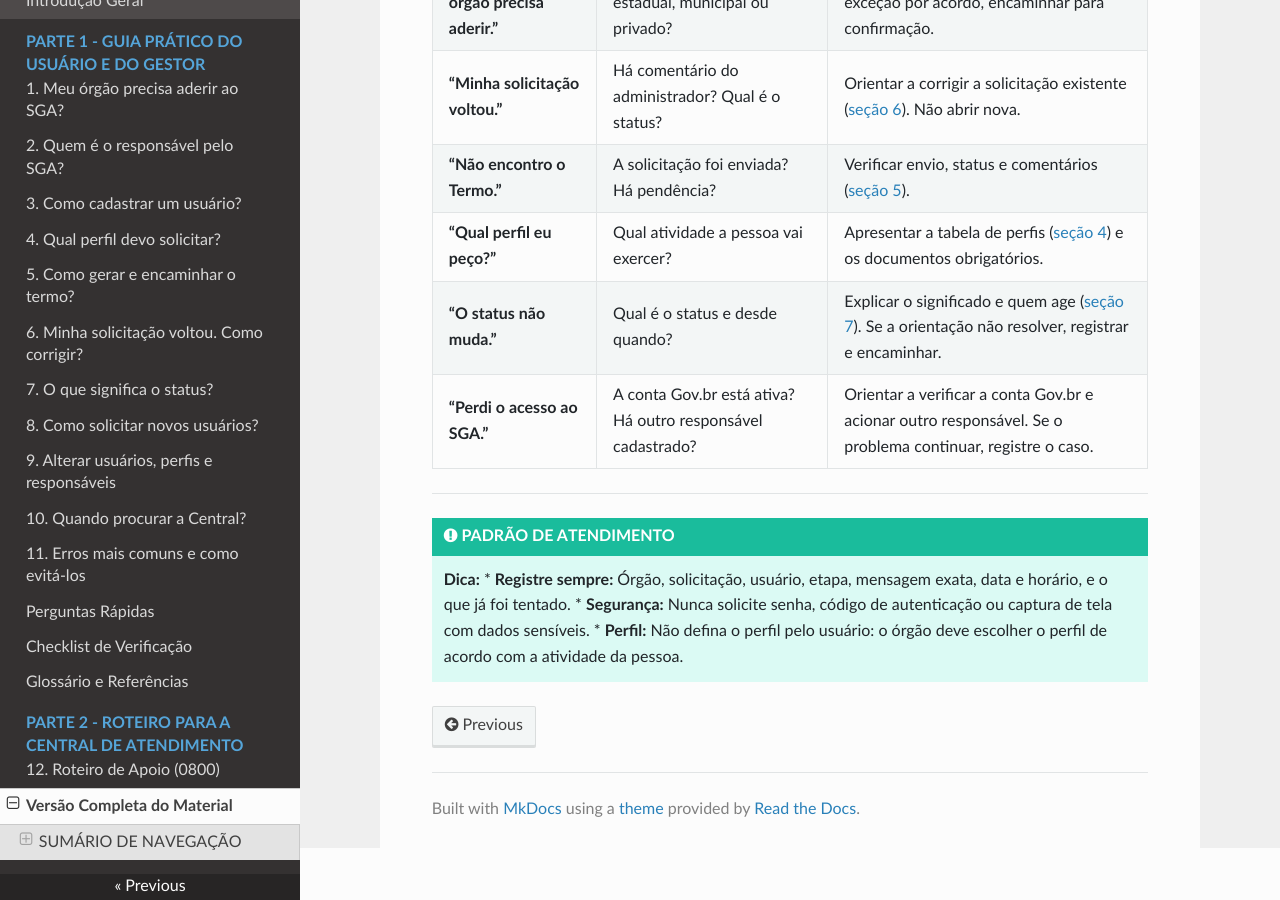
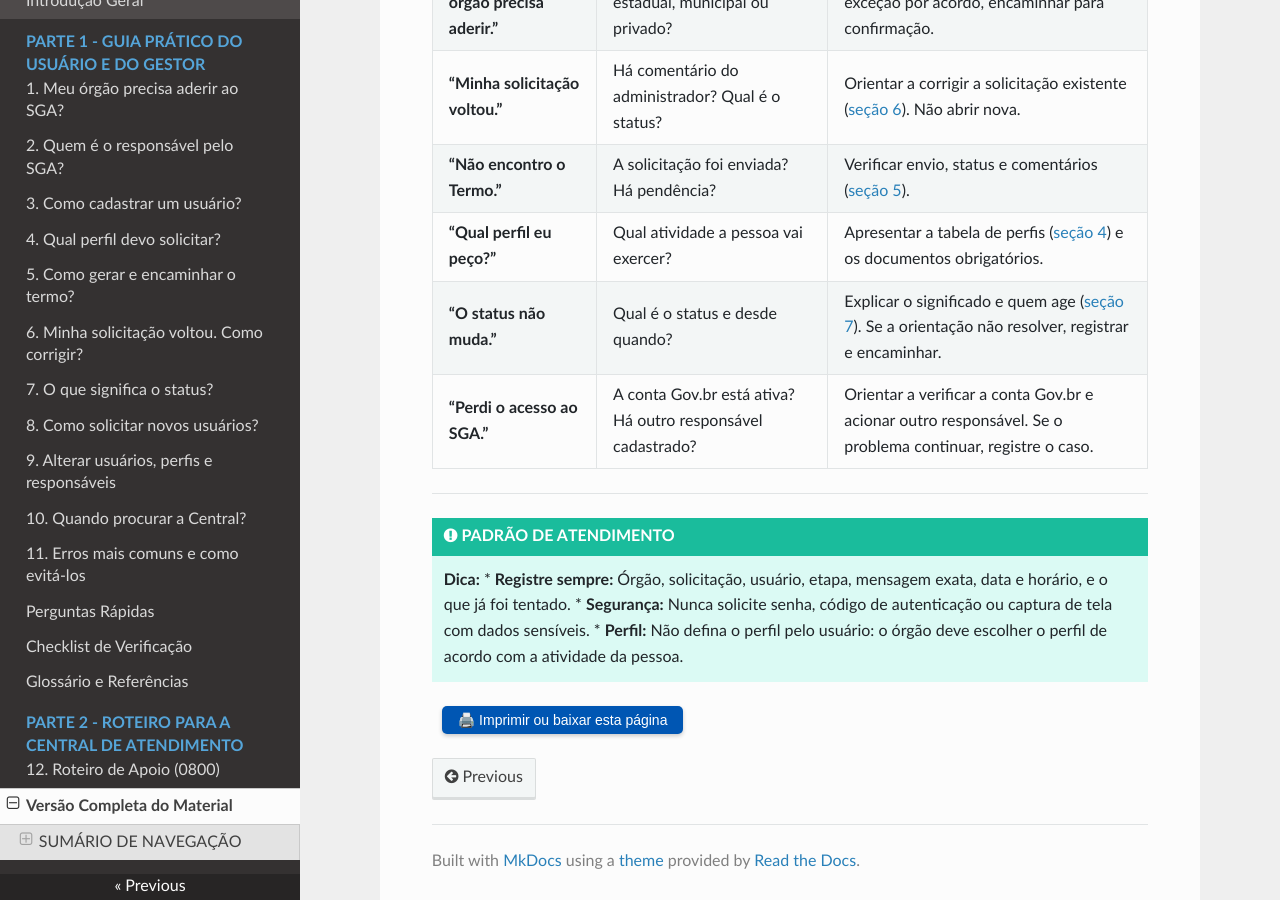
Before and after one commit to emilix10-bit/cartilha-boas-praticas-01-SGA, an MkDocs documentation site: the page built from docs/manual-completo.md, in a window 1280 px wide and 900 px high, scrolled down 16629 px. Built offline with MkDocs 1.6.1, drawn with Linux system fonts in a browser that asks for light colours; nearby versions of some CDN libraries.

Commit message:
Add print button to manual-completo.md
Added a print button to the manual for easier access.

```diff
--- a/docs/manual-completo.md
+++ b/docs/manual-completo.md
@@ -517,3 +517,8 @@ Material de consulta rápida para atendentes. Use esse roteiro para dar orienta
     * **Registre sempre:** Órgão, solicitação, usuário, etapa, mensagem exata, data e horário, e o que já foi tentado.
     * **Segurança:** Nunca solicite senha, código de autenticação ou captura de tela com dados sensíveis.
     * **Perfil:** Não defina o perfil pelo usuário: o órgão deve escolher o perfil de acordo com a atividade da pessoa.
+
+  <button onclick="window.print()" style="background-color: #0056b3; color: white; padding: 6px 16px; border: none; border-radius: 5px; font-size: 14px; cursor: pointer; box-shadow: 0 2px 4px rgba(0,0,0,0.2); margin-left: 10px;">
+    🖨️ Imprimir ou baixar esta página
+  </button>
+</div>
```
